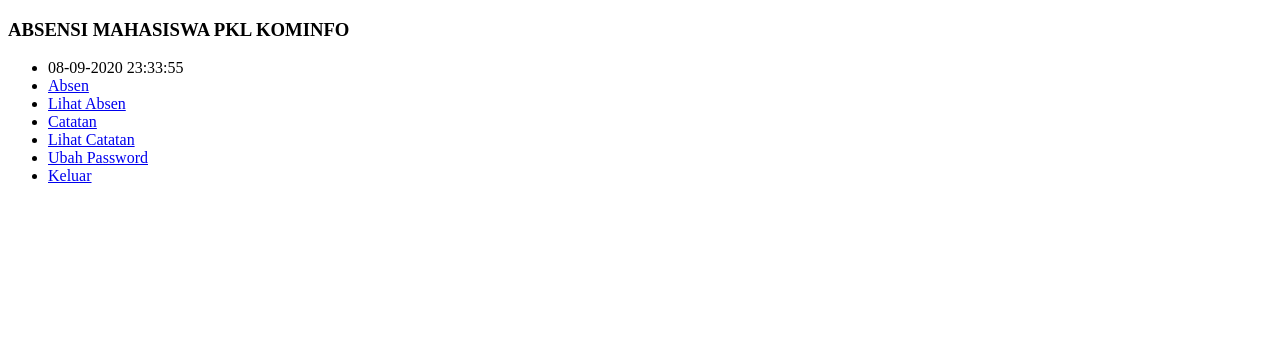
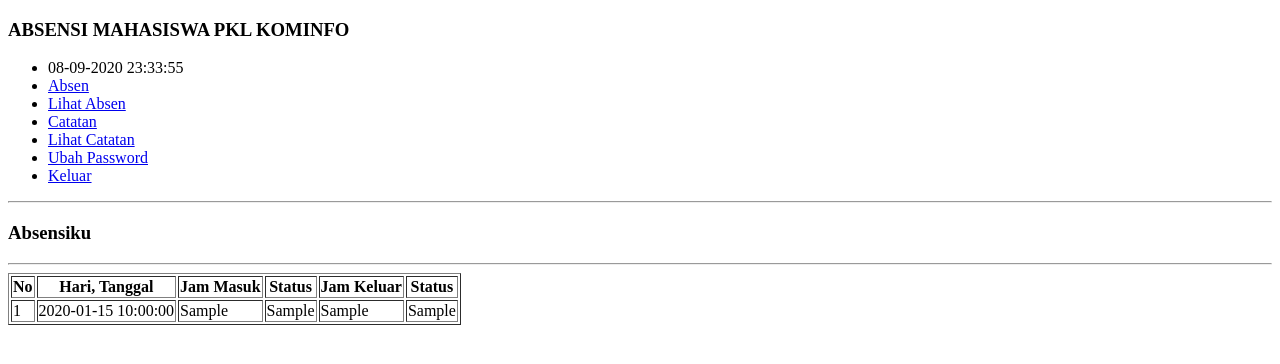
Before and after one commit to Sutrisno-dev/absenpkl, a PHP site: page /user/absen/lihat_absen.php in a window 1280 px wide. Shown: the top 364 px of the page. Run offline with PHP 8.4, Linux system fonts and the light colour scheme; tables that the repository leaves empty or names only in its code hold one stand-in row (values such as "Sample post").

Commit message:
sudah sampai lihat absen user

```diff
--- a/user/absen/lihat_absen.php
+++ b/user/absen/lihat_absen.php
@@ -1,3 +1,7 @@
+<?php
+session_start();
+include("../../koneksi.php");
+?>
 <!Doctype html>
 
 <html>
@@ -30,6 +34,43 @@
         </div>
 
      </div>
+     <hr>
+     <h3>Absensiku</h3>
+     <hr>
+     <table border="1">
+        <thead>
+            <tr>
+                <th>No</th>
+                <th>Hari, Tanggal</th>
+                <th>Jam Masuk</th>
+                <th>Status</th>
+                <th>Jam Keluar</th>
+                <th>Status</th>
+            </tr>
+        </thead>
+        <tbody>
+        <?php
+
+                $sql = "SELECT * FROM absen";
+                $query = mysqli_query($conn, $sql);
+
+                while($absen = mysqli_fetch_array($query)){
+                echo "<tr>";
+
+                echo "<td>".$absen['biodata_user_id']."</td>";
+                echo "<td>".$absen['tanggal']."</td>";
+                echo "<td>".$absen['jam_masuk']."</td>";
+                echo "<td>".$absen['konfirmasi_jam_masuk']."</td>";
+                echo "<td>".$absen['jam_keluar']."</td>";
+                echo "<td>".$absen['konfirmasi_jam_keluar']."</td>";
+
+
+
+                }
+
+                ?>
+        </tbody>
+     </table>
 
 </body>
 </html>
```
